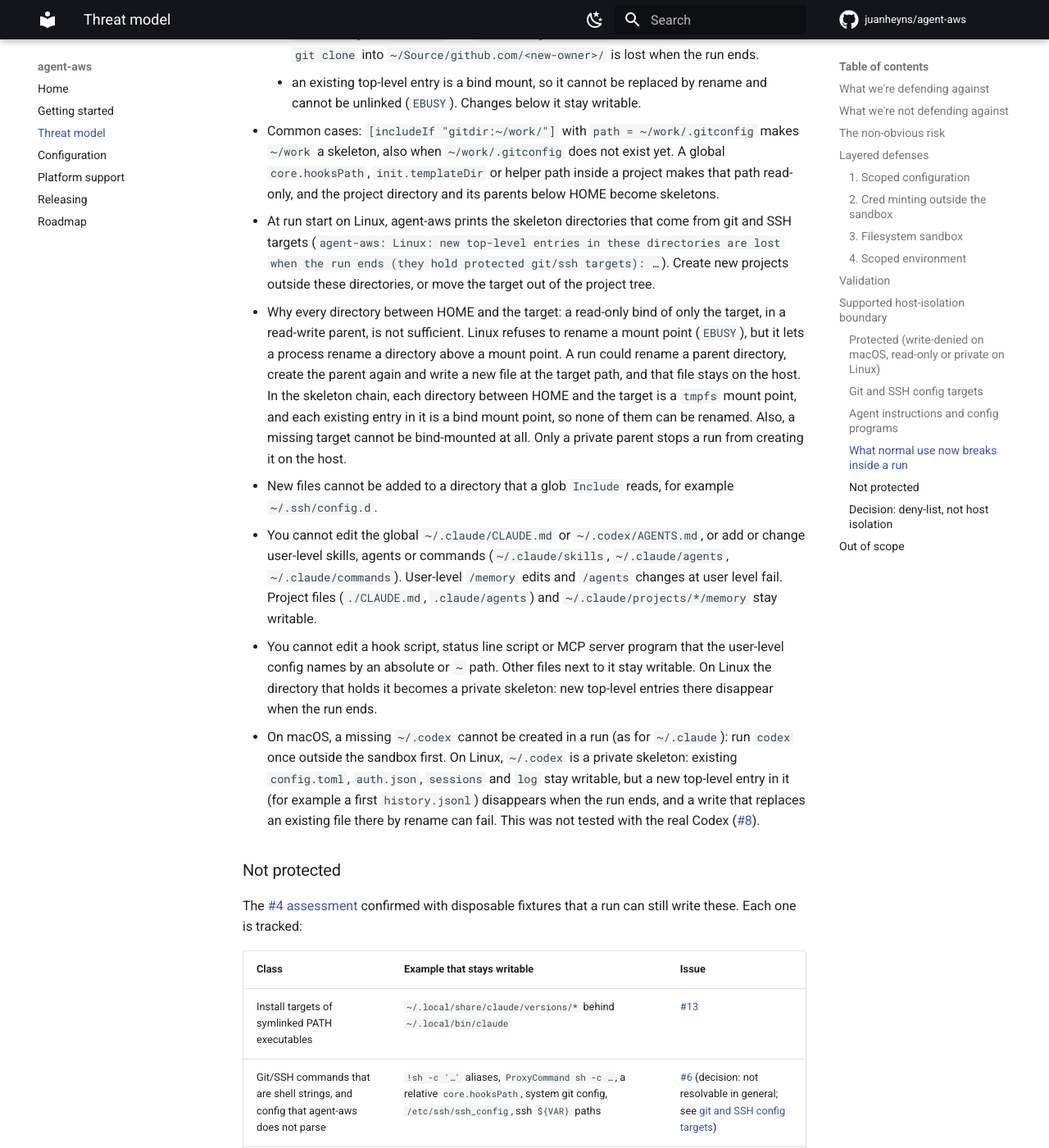
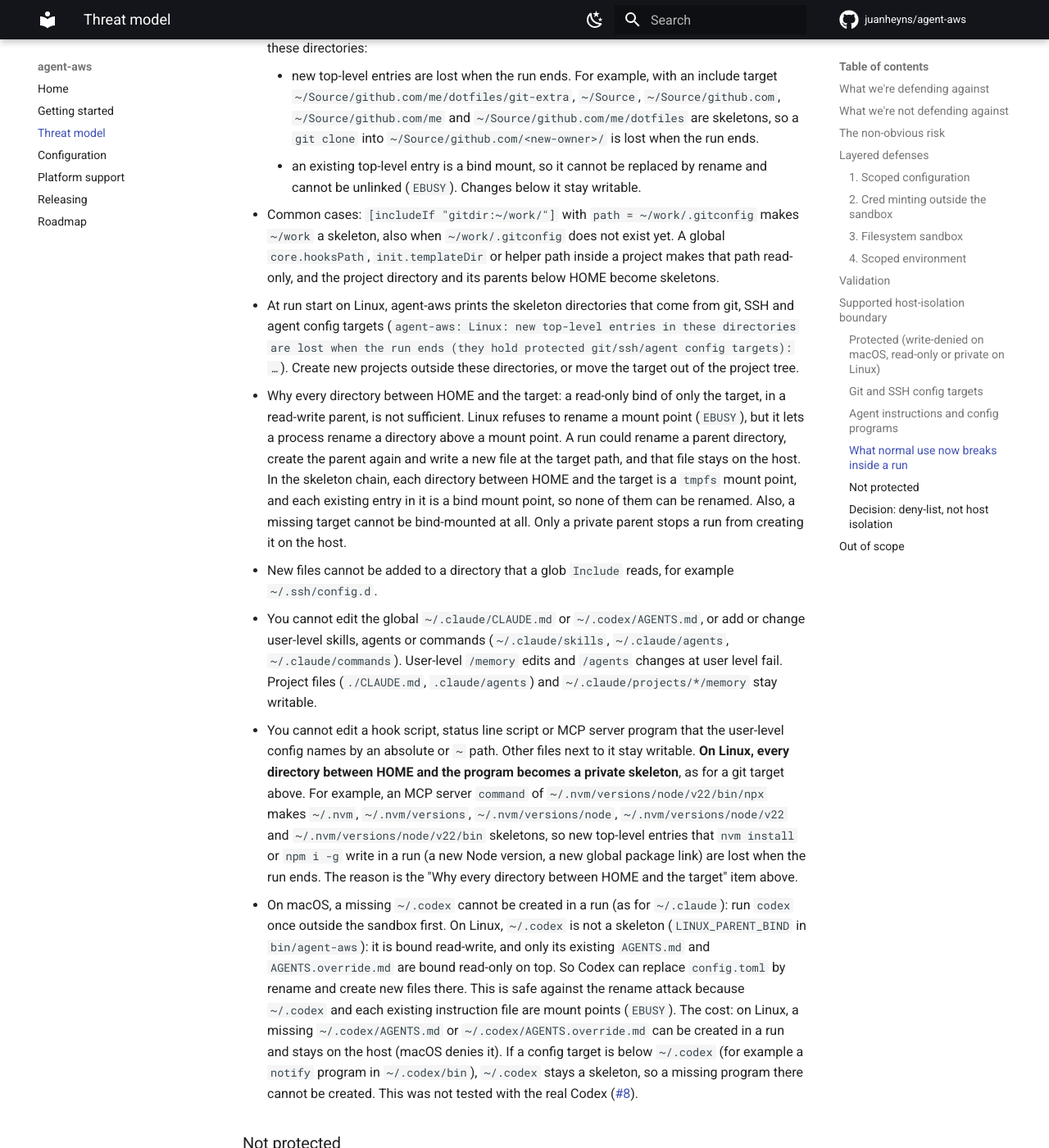
Before and after one commit to juanheyns/agent-aws, an MkDocs documentation site: the page built from docs/threat-model.md, in a window 1280 px wide and 1400 px high, scrolled down 7805 px. Shown: the whole window at 82% size. Built offline with MkDocs 1.6.1 and Material for MkDocs 9.7.7, drawn with Linux system fonts in a browser that asks for light colours; comment, search, counter and statistics services are not loaded; some of the changed text lies outside the part shown.

Commit message:
Review round 1 (#17): quoted $HOME hooks, Linux ~/.codex parent bind, docs
- Treat a leading "$HOME"/ and "${HOME}"/ like ~/ in hook commands.
- Linux: add LINUX_PARENT_BIND (".codex"). ~/.codex is bound read-write and
  only its existing protected children (AGENTS.md, AGENTS.override.md) are
  bound read-only, so config.toml can be replaced by rename. Falls back to
  the skeleton when a config target is below the directory.
- The Linux note names agent config targets too (config_targets() includes
  agent_config_paths() since the rebase on #16).
- Docs: every directory between HOME and a protected program is a skeleton
  (nvm example); @path imports and the writable config files are not
  protected; the Linux ~/.codex cost.

```diff
--- a/docs/threat-model.md
+++ b/docs/threat-model.md
@@ -314,14 +314,17 @@
 `~/.claude/plugins`, session state and history. agent-aws protects:
 
 - The instruction files and directories in the [protected list](#protected-write-denied-on-macos-read-only-or-private-on-linux).
-  A missing one cannot be created in a run.
+  A missing one cannot be created in a run, except on Linux for
+  `~/.codex/AGENTS.md` and `~/.codex/AGENTS.override.md` (see
+  [what normal use now breaks](#what-normal-use-now-breaks-inside-a-run)).
 - The programs that this config names, read before the sandbox starts and
   outside it. Nothing is executed. HOME and its ancestors are never protected.
     - `~/.claude/settings.json` and `settings.local.json`: every hook
       `command`, `statusLine.command`, `apiKeyHelper`, `awsAuthRefresh`,
       `awsCredentialExport` and `otelHeadersHelper`. These are shell commands:
       the first word is used when it is an absolute or `~` path (a leading
-      `exec` is skipped, and a leading `$HOME/` or `${HOME}/` counts as `~/`).
+      `exec` is skipped, and a leading `$HOME/`, `${HOME}/`, `"$HOME"/` or
+      `"${HOME}"/` counts as `~/`).
     - `~/.claude.json`: `mcpServers.*.command`, at the top level and in
       `projects.*.mcpServers`.
     - `~/.codex/config.toml`: `mcp_servers.*.command` and `notify[0]`. This
@@ -332,9 +335,15 @@
   continues and prints a warning. The programs of that file are then not
   protected.
 
-**Not protected.** The config files themselves, so a run can add a new MCP
-server or `notify` program to `~/.claude.json` or `~/.codex/config.toml`, and
-it is started by the next unsandboxed session. `~/.claude/plugins/**` stays
+**Not protected.** The config files themselves: `~/.claude.json` and
+`~/.codex/config.toml` stay writable, so a run can add a new `mcpServers` or
+`notify` entry that points to any program, and the next unsandboxed session
+starts it. Protecting the named programs only stops changes to programs that
+the config already names (and on Linux it adds skeletons, see below).
+`@path` imports in `~/.claude/CLAUDE.md` (for example
+`@~/notes/agent-rules.md`): later sessions load the imported files as
+instructions, but agent-aws does not read the imports, so these files stay
+writable. `~/.claude/plugins/**` stays
 writable: Claude Code writes it to install and update plugins, and plugin
 hooks, MCP servers and commands live in the same trees, so no read-only
 subset is safe without a test with the real agent. Also not protected: a
@@ -371,9 +380,9 @@
   read-only, and the project directory and its parents below HOME become
   skeletons.
 - At run start on Linux, agent-aws prints the skeleton directories that come
-  from git and SSH targets (`agent-aws: Linux: new top-level entries in these
-  directories are lost when the run ends (they hold protected git/ssh
-  targets): …`). Create new projects outside these directories, or move the
+  from git, SSH and agent config targets (`agent-aws: Linux: new top-level
+  entries in these directories are lost when the run ends (they hold protected
+  git/ssh/agent config targets): …`). Create new projects outside these directories, or move the
   target out of the project tree.
 - Why every directory between HOME and the target: a read-only bind of only
   the target, in a read-write parent, is not sufficient. Linux refuses to
@@ -394,15 +403,27 @@
   `.claude/agents`) and `~/.claude/projects/*/memory` stay writable.
 - You cannot edit a hook script, status line script or MCP server program
   that the user-level config names by an absolute or `~` path. Other files
-  next to it stay writable. On Linux the directory that holds it becomes a
-  private skeleton: new top-level entries there disappear when the run ends.
+  next to it stay writable. **On Linux, every directory between HOME and the
+  program becomes a private skeleton**, as for a git target above. For
+  example, an MCP server `command` of `~/.nvm/versions/node/v22/bin/npx` makes
+  `~/.nvm`, `~/.nvm/versions`, `~/.nvm/versions/node`,
+  `~/.nvm/versions/node/v22` and `~/.nvm/versions/node/v22/bin` skeletons, so
+  new top-level entries that `nvm install` or `npm i -g` write in a run (a new
+  Node version, a new global package link) are lost when the run ends. The
+  reason is the "Why every directory between HOME and the target" item above.
 - On macOS, a missing `~/.codex` cannot be created in a run (as for
   `~/.claude`): run `codex` once outside the sandbox first. On Linux,
-  `~/.codex` is a private skeleton: existing `config.toml`, `auth.json`,
-  `sessions` and `log` stay writable, but a new top-level entry in it (for
-  example a first `history.jsonl`) disappears when the run ends, and a write
-  that replaces an existing file there by rename can fail. This was not tested
-  with the real Codex ([#8](https://github.com/juanheyns/agent-aws/issues/8)).
+  `~/.codex` is not a skeleton (`LINUX_PARENT_BIND` in `bin/agent-aws`): it is
+  bound read-write, and only its existing `AGENTS.md` and `AGENTS.override.md`
+  are bound read-only on top. So Codex can replace `config.toml` by rename and
+  create new files there. This is safe against the rename attack because
+  `~/.codex` and each existing instruction file are mount points (`EBUSY`).
+  The cost: on Linux, a missing `~/.codex/AGENTS.md` or
+  `~/.codex/AGENTS.override.md` can be created in a run and stays on the host
+  (macOS denies it). If a config target is below `~/.codex` (for example a
+  `notify` program in `~/.codex/bin`), `~/.codex` stays a skeleton, so a
+  missing program there cannot be created. This was not tested with the real
+  Codex ([#8](https://github.com/juanheyns/agent-aws/issues/8)).
 
 ### Not protected
 
@@ -414,7 +435,7 @@
 | Install targets of symlinked PATH executables | `~/.local/share/claude/versions/*` behind `~/.local/bin/claude` | [#13](https://github.com/juanheyns/agent-aws/issues/13) |
 | Git/SSH commands that are shell strings, and config that agent-aws does not parse | `!sh -c '…'` aliases, `ProxyCommand sh -c …`, a relative `core.hooksPath`, system git config, `/etc/ssh/ssh_config`, ssh `${VAR}` paths | [#6](https://github.com/juanheyns/agent-aws/issues/6) (decision: not resolvable in general; see [git and SSH config targets](#git-and-ssh-config-targets)) |
 | Repository-local configuration | `.git/config` (`core.fsmonitor`), `.git/hooks`, project `.claude/settings.json`, `.envrc` | [#7](https://github.com/juanheyns/agent-aws/issues/7) |
-| Agent config that the agent writes itself | `~/.claude.json` itself (a new `mcpServers` entry), `~/.claude/plugins/**`, `~/.codex/config.toml` itself (a new `mcp_servers` or `notify`), interpreter-prefixed hook commands, other agents (not surveyed); project config is [#7](https://github.com/juanheyns/agent-aws/issues/7) | [#8](https://github.com/juanheyns/agent-aws/issues/8) (needs a test with the real agents; see [agent instructions and config programs](#agent-instructions-and-config-programs)) |
+| Agent config that the agent writes itself | `~/.claude.json` itself (a new `mcpServers` entry), `~/.claude/plugins/**`, `~/.codex/config.toml` itself (a new `mcp_servers` or `notify`), files that `~/.claude/CLAUDE.md` imports with `@path`, interpreter-prefixed hook commands, other agents (not surveyed); project config is [#7](https://github.com/juanheyns/agent-aws/issues/7) | [#8](https://github.com/juanheyns/agent-aws/issues/8) (needs a test with the real agents; see [agent instructions and config programs](#agent-instructions-and-config-programs)) |
 | Code sourced by startup files, other shells, tool config, other bin dirs | `~/.oh-my-zsh/custom`, `~/.config/fish`, `~/.npmrc`, `~/bin` not in PATH | [#9](https://github.com/juanheyns/agent-aws/issues/9) |
 | Mutable dependencies outside protected trees | Homebrew `var/`, new prefix entries, nvm, uv, conda, mise | [#10](https://github.com/juanheyns/agent-aws/issues/10) |
 | macOS services that write for the caller, app autostart | cfprefsd (Terminal/iTerm2 startup command), Login Items, launchd jobs, iTerm2 AutoLaunch | [#11](https://github.com/juanheyns/agent-aws/issues/11) |
```
Also changed, not shown: 3 other files.
